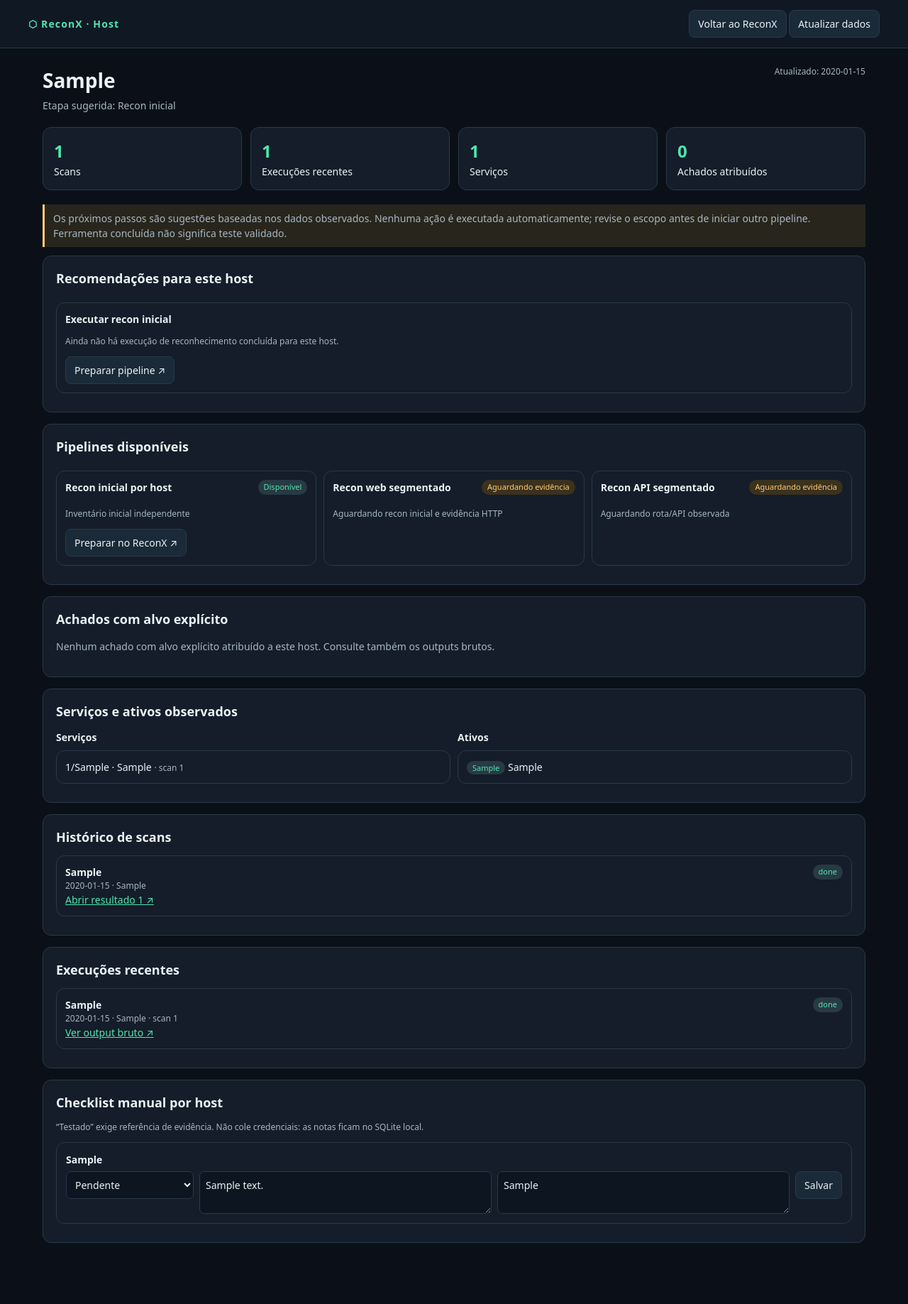
After one commit to whx4mi/reconx, a Flask app: page /hosts/1 in a window 1280 px wide. The commit adds this page. Shown: the whole page at 71% size. Run offline with Flask 3, Linux system fonts and the light colour scheme; tables that the repository leaves empty hold one stand-in row (values such as "Sample post"); parts of the project's set-up code (start-up, migrations or seed data) failed here and were passed over; some libraries are stand-ins or nearby versions.

Commit message:
Open dedicated results page for each scanned host

```diff
--- a/app.py
+++ b/app.py
@@ -2787,6 +2787,12 @@ def index():
         manual_checklist_json=_safe_js_json(MANUAL_CHECKLIST),
     )
 
+@app.route('/hosts/<int:host_id>')
+def host_page(host_id):
+    if not host_store.get(host_id):
+        return 'Host não encontrado', 404
+    return render_template('host.html', host_id=host_id)
+
 @app.route('/api/proxy/status')
 def api_proxy_status():
     return jsonify(proxy_status())
@@ -2794,7 +2800,7 @@ def api_proxy_status():
 @app.route('/api/hosts', methods=['GET', 'POST'])
 def api_hosts():
     if request.method == 'GET':
-        return jsonify(host_store.list_hosts())
+        return jsonify(host_store.list_hosts(scanned_only=request.args.get('scanned') == '1'))
     data = request.get_json(silent=True) or {}
     try:
         host_id = host_store.ensure(data.get('target'))
--- /dev/null
+++ b/templates/host.html
@@ -0,0 +1,123 @@
+<!doctype html>
+<html lang="pt-BR">
+<head>
+  <meta charset="utf-8">
+  <meta name="viewport" content="width=device-width, initial-scale=1">
+  <title>ReconX · Perfil do host</title>
+  <style>
+    :root{color-scheme:dark;--bg:#0b1018;--surface:#141d29;--line:#2b394a;--text:#e9f2f5;--muted:#a6b7c3;--green:#51e5b0;--amber:#ffcc74;--red:#ff7087}
+    *{box-sizing:border-box}body{margin:0;background:var(--bg);color:var(--text);font:14px/1.5 system-ui,-apple-system,Segoe UI,sans-serif}
+    a{color:var(--green)}button,select,textarea{font:inherit}button,.action{cursor:pointer;border:1px solid var(--line);border-radius:8px;background:#1b2a38;color:var(--text);padding:8px 12px;text-decoration:none;display:inline-block}
+    button:hover,.action:hover{border-color:var(--green)}button:disabled{opacity:.5;cursor:not-allowed}
+    .top{border-bottom:1px solid var(--line);background:#101824;padding:14px max(20px,calc((100vw - 1200px)/2));display:flex;align-items:center;justify-content:space-between;gap:16px}
+    .brand{font-weight:800;letter-spacing:.08em;color:var(--green)}.wrap{max-width:1200px;margin:0 auto;padding:24px 20px 70px}
+    .lead{display:flex;justify-content:space-between;gap:20px;align-items:flex-start;margin-bottom:20px}.lead h1{font-size:28px;margin:0 0 4px;overflow-wrap:anywhere}
+    .muted{color:var(--muted)}.small{font-size:12px}.grid{display:grid;grid-template-columns:repeat(auto-fit,minmax(170px,1fr));gap:12px;margin-bottom:20px}
+    .stat,.card,.row,.check{border:1px solid var(--line);border-radius:12px;background:var(--surface)}.stat{padding:15px}.stat strong{font-size:24px;display:block;color:var(--green)}
+    .card{padding:18px;margin-bottom:16px}.card h2{font-size:18px;margin:0 0 12px}.card h3{font-size:14px;margin:0 0 6px}
+    .cards{display:grid;grid-template-columns:repeat(auto-fit,minmax(240px,1fr));gap:10px}.row{padding:12px;margin:8px 0;overflow-wrap:anywhere}
+    .row-head{display:flex;justify-content:space-between;gap:10px;align-items:flex-start}.tag{border-radius:999px;padding:2px 8px;font-size:11px;background:#283a43;color:var(--green);white-space:nowrap}
+    .tag.warn{background:#3b321d;color:var(--amber)}.tag.bad{background:#402735;color:var(--red)}
+    .check{padding:13px;margin:8px 0}.check-grid{display:grid;grid-template-columns:180px 1fr 1fr auto;gap:8px;align-items:start}
+    select,textarea{width:100%;border:1px solid var(--line);border-radius:7px;background:#0c1520;color:var(--text);padding:8px}
+    textarea{min-height:58px;resize:vertical}details summary{cursor:pointer;color:var(--green)}.pre{white-space:pre-wrap;overflow-wrap:anywhere}
+    .notice{border-left:3px solid var(--amber);padding:9px 12px;background:#28251d;color:var(--muted);margin:12px 0}
+    #feedback{position:fixed;bottom:18px;right:18px;padding:10px 14px;border-radius:8px;background:#254636;color:#fff;display:none;max-width:360px}
+    @media(max-width:850px){.check-grid{grid-template-columns:1fr}.lead{display:block}.top{padding:12px 20px}}
+  </style>
+</head>
+<body>
+  <header class="top"><div class="brand">⬡ ReconX · Host</div><div><a class="action" href="/">Voltar ao ReconX</a> <button id="refresh">Atualizar dados</button></div></header>
+  <main class="wrap">
+    <div id="loading" class="muted">Carregando perfil...</div>
+    <div id="profile" hidden>
+      <div class="lead"><div><h1 id="host-name"></h1><div id="phase" class="muted"></div></div><div id="updated" class="muted small"></div></div>
+      <div id="stats" class="grid"></div>
+      <div class="notice">Os próximos passos são sugestões baseadas nos dados observados. Nenhuma ação é executada automaticamente; revise o escopo antes de iniciar outro pipeline. Ferramenta concluída não significa teste validado.</div>
+      <section class="card"><h2>Recomendações para este host</h2><div id="recommendations" class="cards"></div></section>
+      <section class="card"><h2>Pipelines disponíveis</h2><div id="pipelines" class="cards"></div></section>
+      <section class="card"><h2>Achados com alvo explícito</h2><div id="findings"></div></section>
+      <section class="card"><h2>Serviços e ativos observados</h2><div class="cards"><div><h3>Serviços</h3><div id="services"></div></div><div><h3>Ativos</h3><div id="assets"></div></div></div></section>
+      <section class="card"><h2>Histórico de scans</h2><div id="scans"></div></section>
+      <section class="card"><h2>Execuções recentes</h2><div id="runs"></div></section>
+      <section class="card" id="checklist"><h2>Checklist manual por host</h2><p class="muted small">“Testado” exige referência de evidência. Não cole credenciais: as notas ficam no SQLite local.</p><div id="checks"></div></section>
+    </div>
+  </main>
+  <div id="feedback" role="status"></div>
+  <script>
+    const hostId = {{ host_id|int }};
+    const labels = {host_recon:'Recon inicial por host',web_recon:'Recon web segmentado',api_recon:'Recon API segmentado'};
+    const phaseLabels = {recon_inicial:'Recon inicial',recon_segmentado:'Recon segmentado',revisao_manual:'Recon + revisão manual'};
+    const statusLabels = {pending:'Pendente',in_progress:'Em andamento',tested:'Testado',inconclusive:'Inconclusivo',not_applicable:'Não aplicável'};
+    const webPorts = [80,443,8000,8008,8080,8081,8443,8888,3000,5000];
+    const el = id => document.getElementById(id);
+    const esc = value => String(value ?? '').replace(/&/g,'&amp;').replace(/</g,'&lt;').replace(/>/g,'&gt;').replace(/"/g,'&quot;');
+    function notify(message, error=false) {
+      const box = el('feedback'); box.textContent = message; box.style.background = error ? '#743445' : '#254636'; box.style.display = 'block';
+      clearTimeout(notify.timer); notify.timer = setTimeout(() => box.style.display = 'none', 4500);
+    }
+    function pipelineTarget(profile, key) {
+      if (key === 'host_recon') return profile.host;
+      const service = profile.services.find(item => /http|ssl/i.test(item.service) || webPorts.includes(item.port));
+      const scheme = service && (service.port === 443 || service.port === 8443 || /https|ssl/i.test(service.service)) ? 'https' : 'http';
+      const host = profile.host.includes(':') ? `[${profile.host}]` : profile.host;
+      const base = service ? `${scheme}://${host}:${service.port}` : `http://${host}`;
+      if (key === 'api_recon') {
+        const api = profile.assets.find(item => /\/(?:api|graphql|swagger|openapi)(?:\/|\b)/i.test(item.value));
+        if (api) return /^https?:\/\//i.test(api.value) ? api.value : base + api.value;
+      }
+      return base;
+    }
+    function pipelineLink(profile, key) {
+      const params = new URLSearchParams({target:pipelineTarget(profile,key),pipeline:key});
+      return `/?${params.toString()}`;
+    }
+    function render(profile) {
+      el('loading').hidden = true; el('profile').hidden = false;
+      el('host-name').textContent = profile.host;
+      document.title = `${profile.host} · ReconX`;
+      el('phase').textContent = `Etapa sugerida: ${phaseLabels[profile.phase] || profile.phase}`;
+      el('updated').textContent = `Atualizado: ${profile.updated_at || '—'}`;
+      const values = [['Scans',profile.scans.length],['Execuções recentes',profile.runs.length],['Serviços',profile.services.length],['Achados atribuídos',profile.findings.length]];
+      el('stats').innerHTML = values.map(([label,value]) => `<div class="stat"><strong>${value}</strong>${label}</div>`).join('');
+      el('recommendations').innerHTML = profile.recommendations.length ? profile.recommendations.map(rec => `
+        <div class="row"><h3>${esc(rec.title)}</h3><p class="small muted">${esc(rec.reason)}</p>
+          ${rec.pipeline ? `<a class="action" href="${esc(pipelineLink(profile,rec.pipeline))}" target="_blank" rel="noopener">Preparar pipeline ↗</a>` : '<a class="action" href="#checklist">Revisar manualmente</a>'}
+        </div>`).join('') : '<p class="muted">Nenhuma recomendação nova; revise o checklist e os resultados.</p>';
+      el('pipelines').innerHTML = profile.suggestions.map(s => `
+        <div class="row"><div class="row-head"><h3>${esc(labels[s.key] || s.key)}</h3><span class="tag ${s.ready ? '' : 'warn'}">${s.ready ? 'Disponível' : 'Aguardando evidência'}</span></div>
+        <p class="small muted">${esc(s.reason)}</p>
+        ${s.ready ? `<a class="action" href="${esc(pipelineLink(profile,s.key))}" target="_blank" rel="noopener">Preparar no ReconX ↗</a>` : ''}</div>`).join('');
+      el('findings').innerHTML = profile.findings.length ? profile.findings.map(f => `
+        <div class="row"><div class="row-head"><h3>${esc(f.name)}</h3><span class="tag ${['critical','high'].includes(f.severity) ? 'bad' : 'warn'}">${esc(f.severity)}</span></div>
+          <div class="small muted">${esc(f.tool)} · ${esc(f.confidence)} · ${esc(f.target)} · scan ${esc(f.scan_id)}</div>
+          ${f.evidence ? `<details><summary>Ver evidência</summary><div class="pre small">${esc(f.evidence)}</div></details>` : ''}</div>`).join('') : '<p class="muted">Nenhum achado com alvo explícito atribuído a este host. Consulte também os outputs brutos.</p>';
+      el('services').innerHTML = profile.services.length ? profile.services.map(s => `<div class="row">${Number(s.port)}/${esc(s.protocol)} · ${esc(s.service)} <span class="small muted">· scan ${esc(s.scan_id)}</span></div>`).join('') : '<p class="muted">Nenhum serviço observado.</p>';
+      el('assets').innerHTML = profile.assets.length ? profile.assets.map(a => `<div class="row"><span class="tag">${esc(a.atype)}</span> ${esc(a.value)}</div>`).join('') : '<p class="muted">Nenhum ativo observado.</p>';
+      el('scans').innerHTML = profile.scans.length ? profile.scans.map(s => `<div class="row"><div class="row-head"><strong>${esc(s.pipeline || 'Custom')}</strong><span class="tag">${esc(s.status || 'desconhecido')}</span></div><div class="small muted">${esc(s.started_at || '')} · ${esc(s.target || '')}</div><a href="/api/results/${encodeURIComponent(s.scan_id)}" target="_blank" rel="noopener">Abrir resultado ${esc(s.scan_id)} ↗</a></div>`).join('') : '<p class="muted">Nenhuma scan executada.</p>';
+      el('runs').innerHTML = profile.runs.length ? profile.runs.map(r => `<div class="row"><div class="row-head"><strong>${esc(r.tool)}</strong><span class="tag ${r.status === 'failed' ? 'bad' : r.status === 'skipped' ? 'warn' : ''}">${esc(r.status)}</span></div><div class="small muted">${esc(r.created_at)} · ${esc(r.target)} · scan ${esc(r.scan_id)}</div>${r.output_path ? `<a href="/api/hosts/${hostId}/runs/${Number(r.id)}/output" target="_blank" rel="noopener">Ver output bruto ↗</a>` : ''}</div>`).join('') : '<p class="muted">Nenhuma execução registrada.</p>';
+      el('checks').innerHTML = profile.checks.map(c => `<div class="check" data-key="${esc(c.check_key)}"><h3>${esc(c.label)}</h3><div class="check-grid"><select class="check-status">${Object.entries(statusLabels).map(([value,label]) => `<option value="${value}" ${value === c.status ? 'selected' : ''}>${label}</option>`).join('')}</select><textarea class="check-note" maxlength="2000" placeholder="Observação">${esc(c.note)}</textarea><textarea class="check-evidence" maxlength="2000" placeholder="Referência da evidência">${esc(c.evidence)}</textarea><button class="check-save">Salvar</button></div></div>`).join('');
+      el('checks').querySelectorAll('.check-save').forEach(button => button.addEventListener('click', () => saveCheck(button.closest('.check'))));
+    }
+    async function loadProfile() {
+      try {
+        const response = await fetch(`/api/hosts/${hostId}`, {cache:'no-store'});
+        if (!response.ok) throw new Error('Perfil não encontrado');
+        render(await response.json());
+      } catch (error) { el('loading').textContent = error.message; notify(error.message,true); }
+    }
+    async function saveCheck(row) {
+      const key = row.dataset.key;
+      const payload = {status:row.querySelector('.check-status').value,note:row.querySelector('.check-note').value,evidence:row.querySelector('.check-evidence').value};
+      try {
+        const response = await fetch(`/api/hosts/${hostId}/checks/${encodeURIComponent(key)}`, {method:'PUT',headers:{'Content-Type':'application/json'},body:JSON.stringify(payload)});
+        const result = await response.json();
+        if (!response.ok) throw new Error(result.error || 'Não foi possível salvar');
+        notify('Checklist salvo neste host');
+      } catch (error) { notify(error.message,true); }
+    }
+    el('refresh').addEventListener('click', loadProfile);
+    loadProfile();
+  </script>
+</body>
+</html>
```
Also changed, not shown: HOST_PROFILES.md (+3 -3 lines), host_profiles.py (+41 -4 lines), templates/index.html (+16 -100 lines), tests/test_host_profiles.py (+20 -0 lines), 1 other file.
